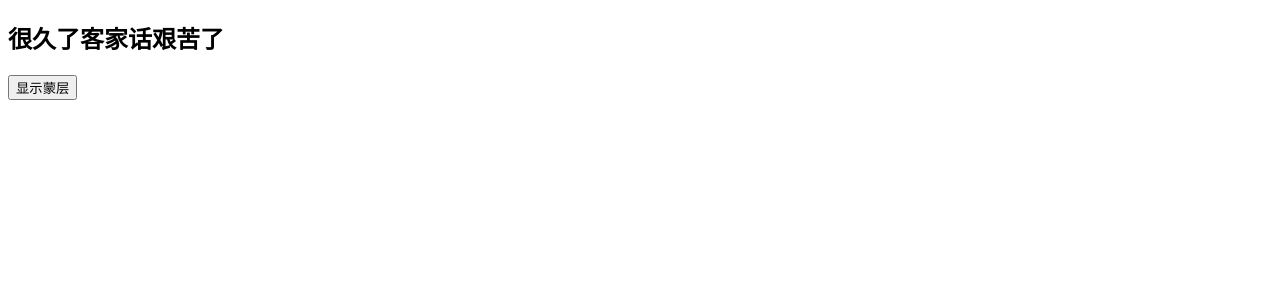
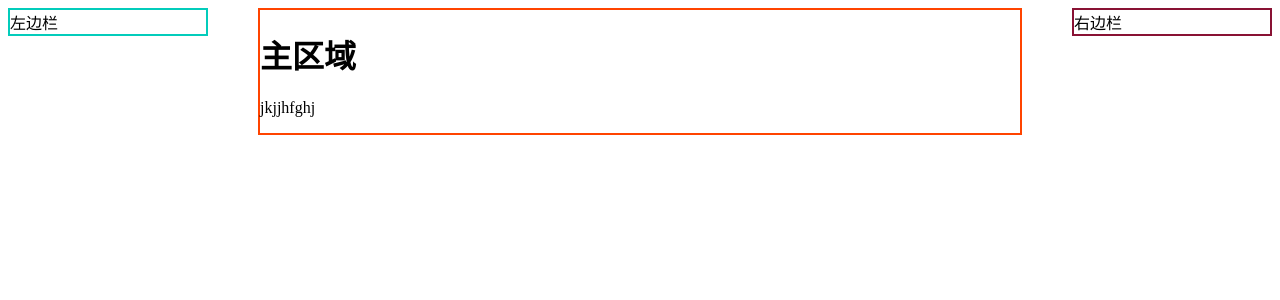
Before and after one commit to lebRonFeng/react-overview, a React (Create React App) app in the folder react-learn/: page / in a window 1280 px wide. Shown: the top 300 px of the page. Built offline with nearby package versions, Linux system fonts and the light colour scheme.

Commit message:
三栏布局

```diff
--- /dev/null
+++ b/react-learn/src/App.js
@@ -0,0 +1,23 @@
+import React from 'react'
+import ThreeLayout from './components/common/ThreeLayout'
+
+export default function App() {
+  return (
+    <div>
+      <ThreeLayout
+        gap={50}
+        left={<div style={{ border: '2px solid #03ccbb' }}>
+          左边栏
+        </div>
+        }
+        right={<div style={{ border: '2px solid #891234' }}>
+          右边栏
+        </div>}>
+        <div style={{ border: "2px solid #f40" }}>
+          <h1>主区域</h1>
+          <p>jkjjhfghj</p>
+        </div>
+      </ThreeLayout>
+    </div>
+  )
+}
--- /dev/null
+++ b/react-learn/src/components/common/ThreeLayout/index.css
@@ -0,0 +1,16 @@
+.three-layout {
+  display: flex;
+}
+
+.three-layout .aside-left{
+  order: 1;
+}
+
+.three-layout .main{
+  order: 2;
+  flex: 1 1 auto;
+}
+
+.three-layout .aside-right{
+  order: 3;
+}
--- /dev/null
+++ b/react-learn/src/components/common/ThreeLayout/index.js
@@ -0,0 +1,25 @@
+import React from 'react'
+import "./index.css"
+
+export default function ThreeLayout(props) {
+  const defaultProps = {
+    leftWidth: 200,
+    rightWidth: 200,
+    minWidth: 800,
+    gap: 0 //间隔
+  }
+  const datas = Object.assign({}, defaultProps, props)
+  return (
+    <div className="three-layout" style={{ minWidth: datas.minWidth }}>
+      <div className="main">
+        {props.children}
+      </div>
+      <div className="aside-left" style={{ width: datas.leftWidth, marginRight: datas.gap }}>
+        {props.left}
+      </div>
+      <div className="aside-right" style={{ width: datas.rightWidth, marginLeft: datas.gap }}>
+        {props.right}
+      </div>
+    </div>
+  )
+}
--- a/react-learn/src/index.jsx
+++ b/react-learn/src/index.jsx
@@ -1,9 +1,9 @@
 import React from 'react';
 import ReactDOM from 'react-dom';
-import Test from './components/Test'
+import App from './App'
 
 ReactDOM.render(
   <div>
-    <Test/>
+    <App/>
   </div>,
   document.getElementById('root'))
```
